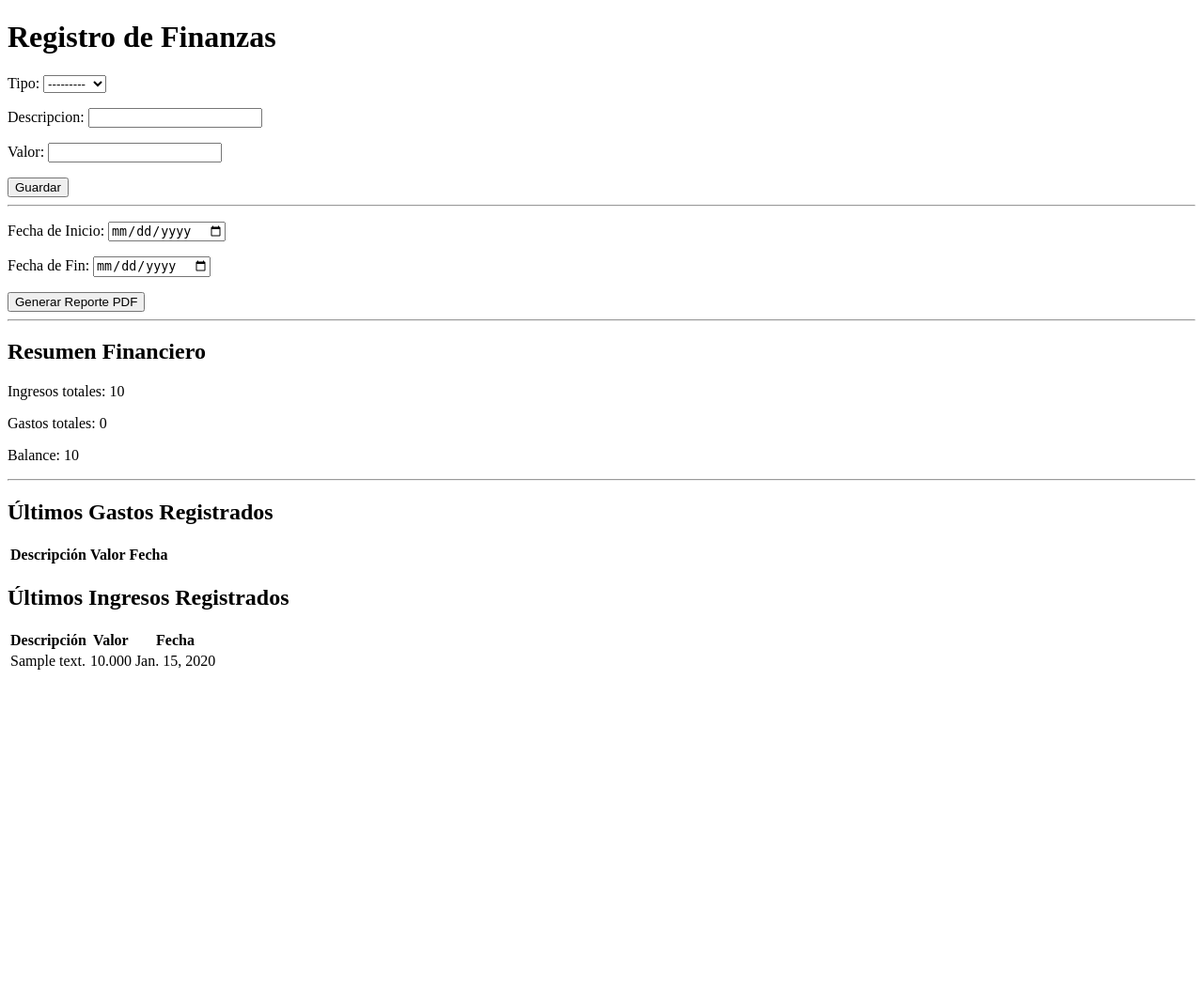
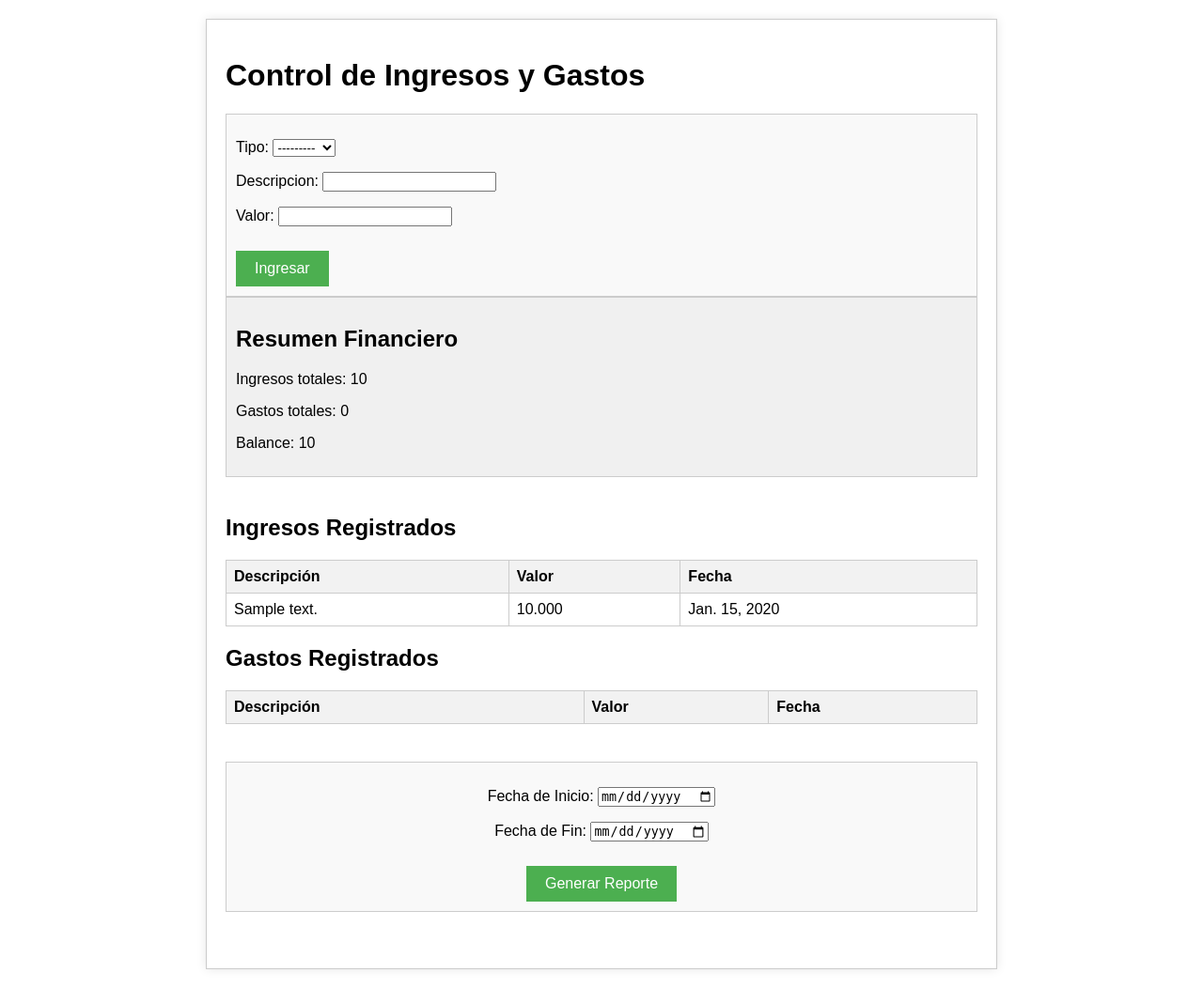
Before and after one commit to sebastianmejia9916/finanzas, a Django app: page /finanzas in a window 1280 px wide. Shown: the whole page at 94% size. Before the commit the page ends 713 px from the top, so only its background shows below. Run offline with Django 4.2, Linux system fonts and the light colour scheme; a user stored in the database is signed in; tables that the repository leaves empty hold one stand-in row (values such as "Sample post"); lists and menus that the app fills with data are empty.

Commit message:
mejoras de diseño

```diff
--- /dev/null
+++ b/controlfinanzas/finanzas/static/styles/index.css
@@ -0,0 +1,70 @@
+/* styles.css */
+body {
+    font-family: Arial, sans-serif;
+    margin: 20px;
+}
+
+.container {
+    max-width: 800px;
+    margin: 0 auto;
+    padding: 20px;
+    background-color: #fff;
+    border: 1px solid #ccc;
+    box-shadow: 0 0 10px rgba(0, 0, 0, 0.1);
+}
+
+.header {
+    text-align: center;
+    margin-bottom: 20px;
+}
+
+.section {
+    margin-bottom: 40px;
+}
+
+.form {
+    border: 1px solid #ccc;
+    padding: 10px;
+    background-color: #f9f9f9;
+}
+
+.form button {
+    background-color: #4CAF50;
+    color: white;
+    border: none;
+    padding: 10px 20px;
+    text-align: center;
+    text-decoration: none;
+    display: inline-block;
+    font-size: 16px;
+    margin-top: 10px;
+    cursor: pointer;
+}
+
+.resumen {
+    background-color: #f0f0f0;
+    padding: 10px;
+    border: 1px solid #ccc;
+}
+
+.table {
+    width: 100%;
+    border-collapse: collapse;
+    margin-bottom: 20px;
+}
+
+.table, .table th, .table td {
+    border: 1px solid #ccc;
+    padding: 8px;
+    text-align: left;
+}
+
+.table th {
+    background-color: #f2f2f2;
+}
+
+.footer {
+    text-align: center;
+    margin-top: 40px;
+    margin-bottom: 20px;
+}
--- a/controlfinanzas/finanzas/templates/finanzas/index.html
+++ b/controlfinanzas/finanzas/templates/finanzas/index.html
@@ -1,40 +1,60 @@
-<!-- index.html -->
 <!DOCTYPE html>
 <html>
 <head>
     <title>Finanzas Personales</title>
+    {% load static %}
+    <link rel="stylesheet" href="{% static 'styles/index.css' %}">
 </head>
 <body>
-    <h1>Registro de Finanzas</h1>
+    <div class="container">
+        <header>
+            <h1>Control de Ingresos y Gastos</h1>
+        </header>
 
+        <section class="section">
             <!-- Formulario para ingreso y gasto -->
-    <form method="post">
+            <form method="post" class="form">
                 {% csrf_token %}
                 {{ form.as_p }}
-        <button type="submit">Guardar</button>
+                <button type="submit">Ingresar</button>
             </form>
 
-    <hr>
-
-    <!-- Botón para generar reporte -->
-<form action="{% url 'generar_reporte' %}" method="get">
-    {{ reporte_form.as_p }}
-    <button type="submit">Generar Reporte PDF</button>
-</form>
-
-<hr>
-
             <!-- Mostrar ingresos totales y gastos totales -->
+            <div class="resumen">
                 <h2>Resumen Financiero</h2>
                 <p>Ingresos totales: {{ ingresos_totales }}</p>
                 <p>Gastos totales: {{ gastos_totales }}</p>
                 <p>Balance: {{ balance }}</p>
+            </div>
+        </section>
 
-    <hr>
 
+            <!-- Tabla dinámica de ingresos -->
+            <h2>Ingresos Registrados</h2>
+            <table class="table">
+                <thead>
+                    <tr>
+                        <th>Descripción</th>
+                        <th>Valor</th>
+                        <th>Fecha</th>
+                    </tr>
+                </thead>
+                <tbody>
+                    {% for ingreso in ingresos %}
+                    <tr>
+                        <td>{{ ingreso.descripcion }}</td>
+                        <td>{{ ingreso.valor }}</td>
+                        <td>{{ ingreso.fecha }}</td>
+                    </tr>
+                    {% endfor %}
+                </tbody>
+            </table>
+        </section>
+
+        <section class="section">
             <!-- Tabla dinámica de gastos -->
-    <h2>Últimos Gastos Registrados</h2>
-    <table>
+            <h2>Gastos Registrados</h2>
+            <table class="table">
                 <thead>
                     <tr>
                         <th>Descripción</th>
@@ -53,26 +73,14 @@
                 </tbody>
             </table>
 
-    <!-- Tabla dinámica de ingresos -->
-<h2>Últimos Ingresos Registrados</h2>
-<table>
-    <thead>
-        <tr>
-            <th>Descripción</th>
-            <th>Valor</th>
-            <th>Fecha</th>
-        </tr>
-    </thead>
-    <tbody>
-        {% for ingreso in ingresos %}
-        <tr>
-            <td>{{ ingreso.descripcion }}</td>
-            <td>{{ ingreso.valor }}</td>
-            <td>{{ ingreso.fecha }}</td>
-        </tr>
-        {% endfor %}
-    </tbody>
-</table>
 
+        <footer class="footer">
+            <!-- Botón para generar reporte -->
+            <form action="{% url 'generar_reporte' %}" method="get" class="form">
+                {{ reporte_form.as_p }}
+                <button type="submit">Generar Reporte</button>
+            </form>
+        </footer>
+    </div>
 </body>
 </html>
--- a/controlfinanzas/finanzas/templates/registration/login.html
+++ b/controlfinanzas/finanzas/templates/registration/login.html
@@ -5,9 +5,12 @@
 <head>
     <meta charset="UTF-8">
     <title>Iniciar Sesión</title>
+    {% load static %}
+    <link rel="stylesheet" href="{% static 'styles/login.css' %}">
+
 </head>
 <body>
-    <h2>Iniciar Sesión</h2>
+    <h2></h2>
     <form method="post">
         {% csrf_token %}
         {{ form.as_p }}
```
Also changed, not shown: controlfinanzas/controlfinanzas/settings.py (+10 -2 lines), controlfinanzas/finanzas/static/styles/login.css (added, +50 -0 lines). Lines whose indentation alone changed are shown as unchanged.
